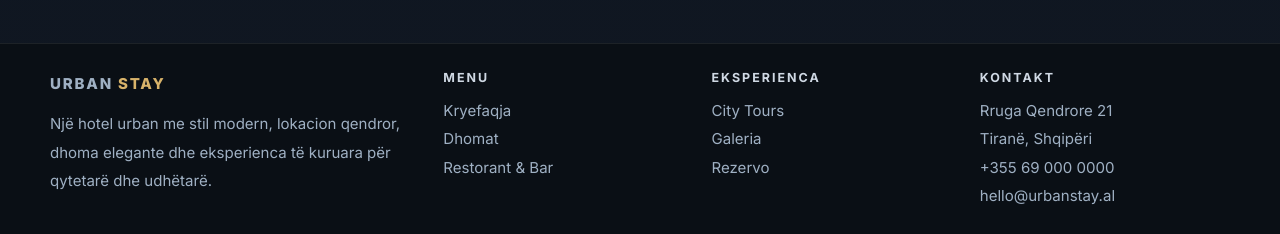
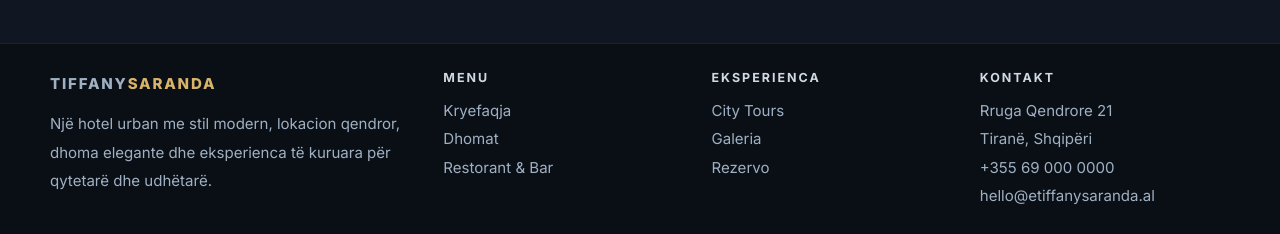
Before and after one commit to 2026-adcwebsite/city-hotel, a plain HTML site: page index.html in a window 1280 px wide. Shown: the part 3850-4084 px from the top of the page. Drawn offline with Linux system fonts and the light colour scheme.

Commit message:
Update index.html

```diff
--- a/index.html
+++ b/index.html
@@ -234,7 +234,7 @@ nav.scrolled{background:rgba(7,11,18,.9);border-bottom-color:rgba(255,255,255,.0
 <footer class="footer">
   <div class="container footer-grid">
     <div>
-      <a class="logo" href="index.html">Urban <span>Stay</span></a>
+      <a class="logo" href="index.html">TIFFANY<span>SARANDA</span></a>
       <p>Një hotel urban me stil modern, lokacion qendror, dhoma elegante dhe eksperienca të kuruara për qytetarë dhe udhëtarë.</p>
     </div>
     <div>
@@ -247,7 +247,7 @@ nav.scrolled{background:rgba(7,11,18,.9);border-bottom-color:rgba(255,255,255,.0
     </div>
     <div>
       <h4>Kontakt</h4>
-      <p>Rruga Qendrore 21<br>Tiranë, Shqipëri<br>+355 69 000 0000<br>hello@urbanstay.al</p>
+      <p>Rruga Qendrore 21<br>Tiranë, Shqipëri<br>+355 69 000 0000<br>hello@etiffanysaranda.al</p>
     </div>
   </div>
 </footer>
```
